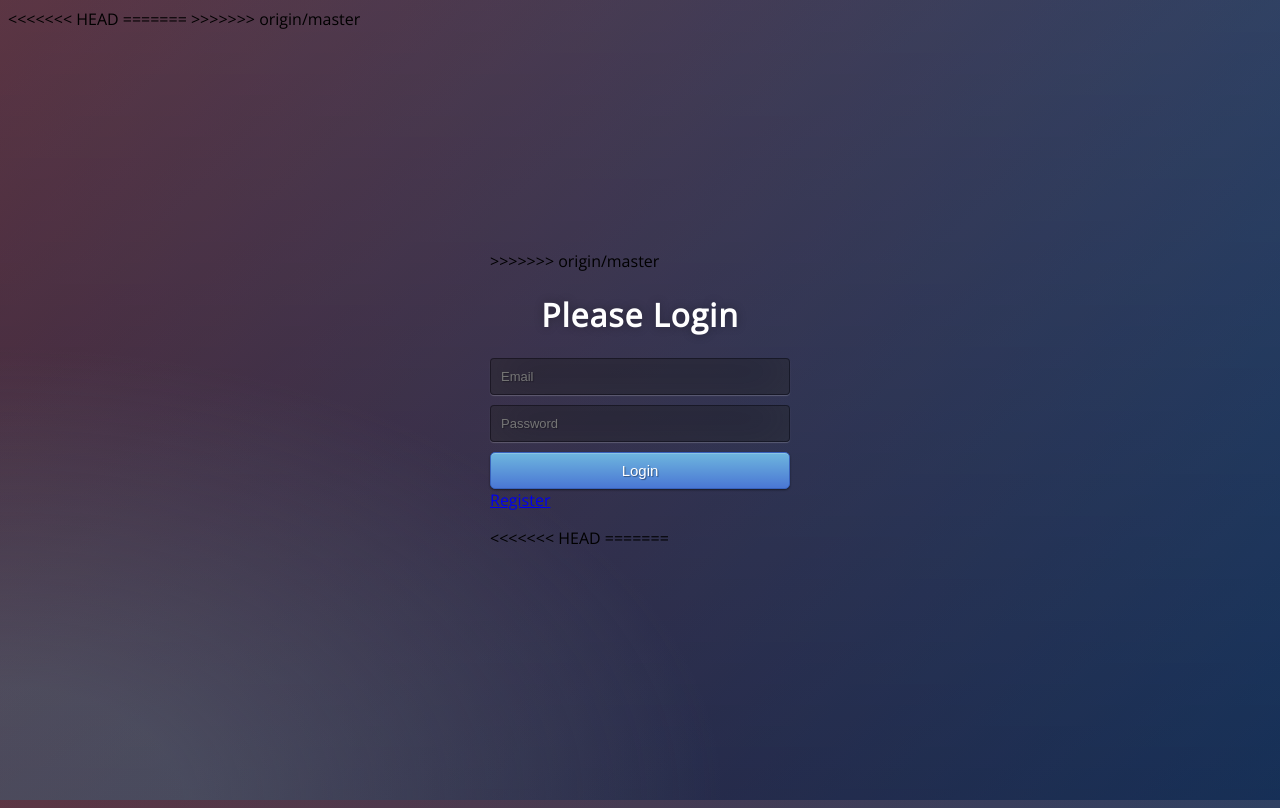
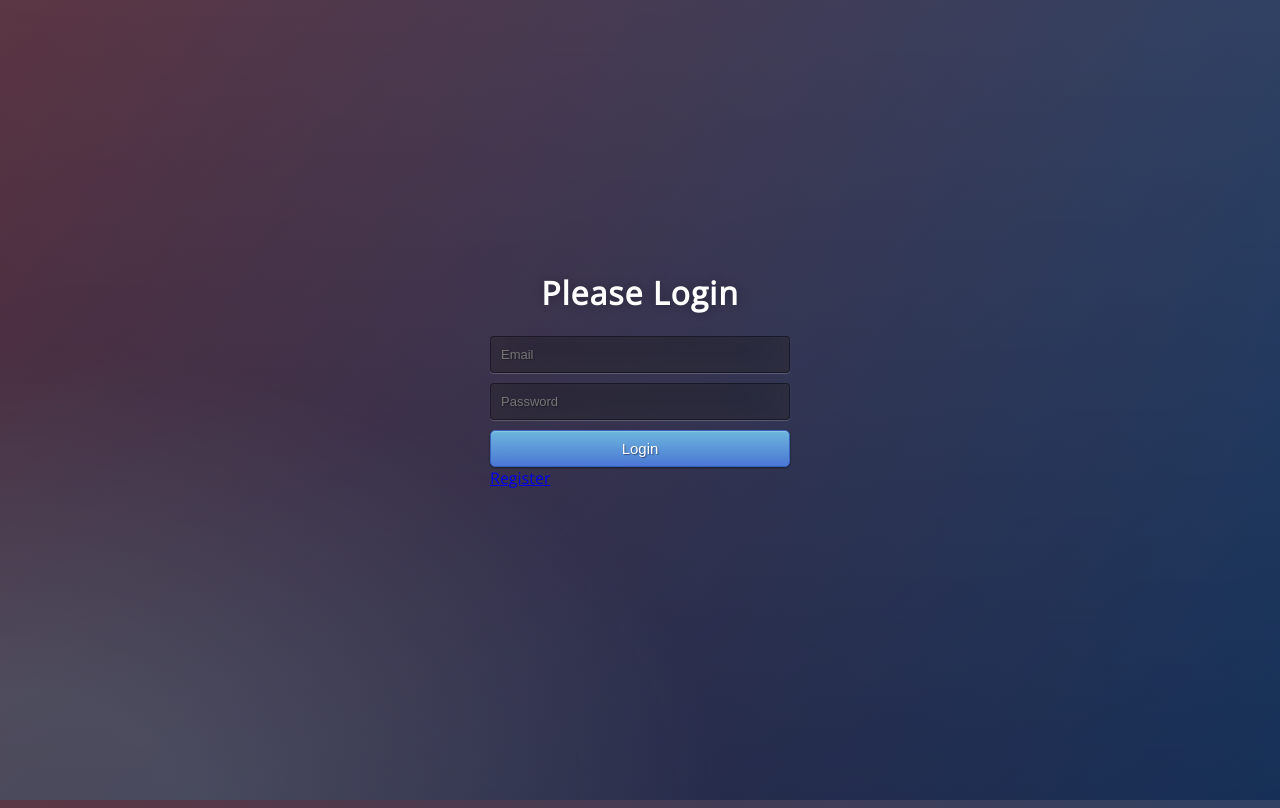
Before and after one commit to MehmetCiftci/sociallife, a PHP site: page /login.php in a window 1280 px wide. Run offline with PHP 8.4, Linux system fonts and the light colour scheme; a stand-in replaces the project's code that opens the database connection.

Commit message:
mini fix

```diff
--- a/login.php
+++ b/login.php
@@ -34,11 +34,7 @@ if(isset($_POST) & !empty($_POST)){
 
 </head>
 <body>
-<<<<<<< HEAD
-
-=======
 <div class="login">
->>>>>>> origin/master
 <form method="POST">
 	<h1>Please Login</h1>
 
@@ -48,12 +44,7 @@ if(isset($_POST) & !empty($_POST)){
 	<a href="register.php">Register</a>
 
 </form>
-<<<<<<< HEAD
-
-=======
 </div>
->>>>>>> origin/master
-
 
 </body>
 </html>
```
